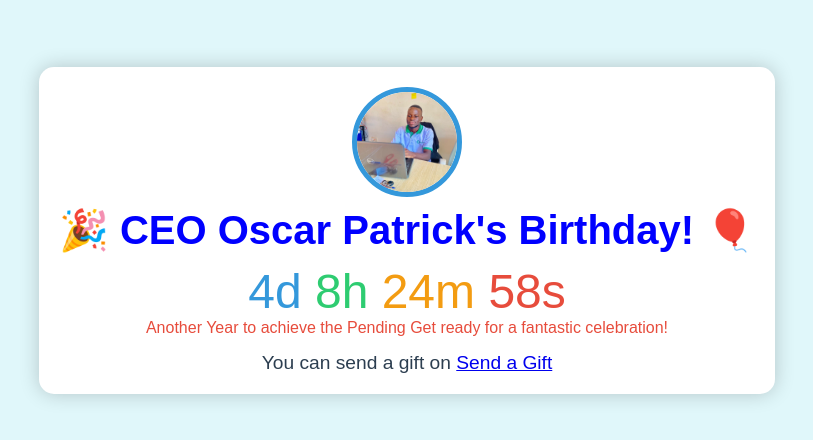
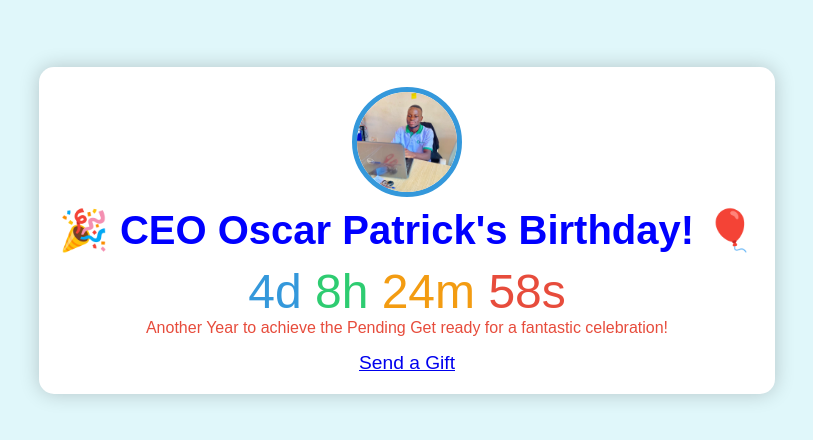
Before and after one commit to PatrickSsendegeya/patrickssendegeya.github.io, a plain HTML site: page index.html in a window 1280 px wide. Shown: the part 168-608 px from the top of the page, without its empty margins (233-1046 px from the left). Drawn offline with Linux system fonts and the light colour scheme.

Commit message:
index.html

```diff
--- a/index.html
+++ b/index.html
@@ -113,7 +113,7 @@
     <div class="timer" id="timer"></div>
     <div class="message"> Another Year to achieve the Pending Get ready for a fantastic celebration!</div>
     <div class="gift-message">
-        You can send a gift on <a href="https://wa.me/+256783409927?text=Happy%20Birthday%20Pato%20 Want to send you a 10k birthday gift" target="">Send a Gift</a>
+         <a href="https://wa.me/+256783409927?text=Happy%20Birthday%20Pato%20 Want to send you a 10k birthday gift" target="">Send a Gift</a>
     </div>
 </div>
 
```
